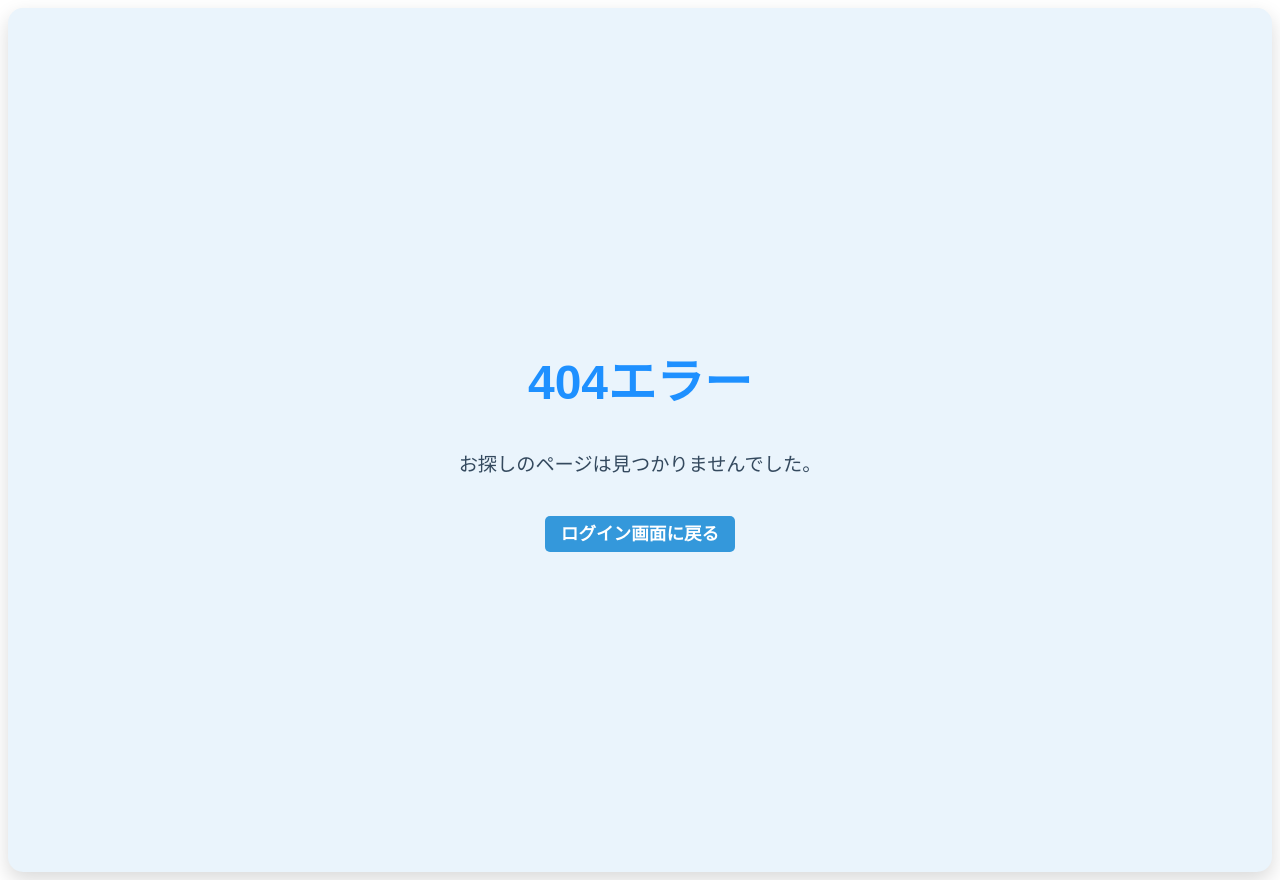
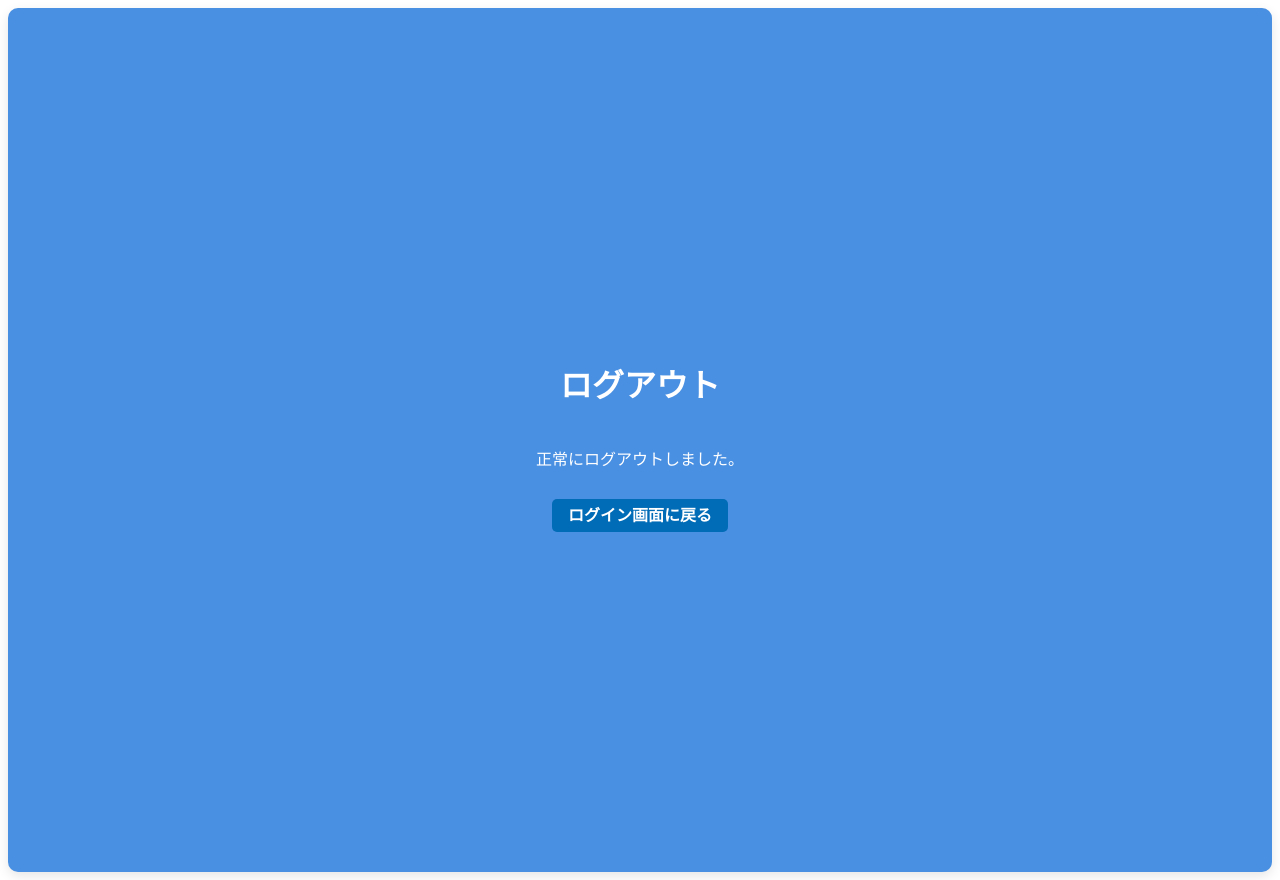
Before and after one commit to YudaiYaguchi/ShukatsuManagement, a Vue app: page /logout in a window 1280 px wide. Built offline with nearby package versions, Linux system fonts and the light colour scheme.

Commit message:
feat:ログイン機能のセキュリティー強化

```diff
--- a/index.html
+++ b/index.html
@@ -3,7 +3,7 @@
   <head>
     <meta charset="UTF-8">
     <meta name="viewport" content="width=device-width, initial-scale=1.0">
-    <link rel="icon" href="/public/apple-touch-icon-16x16.png" type="image/x-icon">
+    <link rel="icon" href="/public/icon.ico" type="image/x-icon">
 
     <!-- Apple Touch Icon（iPhone, iPad向け） -->
     <link rel="apple-touch-icon" href="/public/apple-touch-icon-180x180.png" sizes="180x180">
--- a/src/components/CompanyDetail.vue
+++ b/src/components/CompanyDetail.vue
@@ -1,6 +1,7 @@
 <script setup>
-import { ref, onMounted ,defineProps,provide} from 'vue';
+import { ref, onMounted ,defineProps,provide,watch} from 'vue';
 import { useRoute } from 'vue-router';
+import { useRouter } from 'vue-router';
 import { supabase } from '../supabase';
 import Menu from './Menu.vue'
 import InterviewInfo from './InterviewInfo.vue';
@@ -40,6 +41,11 @@ const clickInterviewFlag = ref(false);
 const rating = ref(0); // 初期評価
 let rate = ref(0);
 let allData ={};
+const loginStatus = ref(false);
+let getUserFlag = false;
+const router = useRouter();
+let timeoutId;
+
 
 
 const update = async (update_data) => {
@@ -110,11 +116,66 @@ const getCompanyInfo = async (id) => {
 
 };
 
+watch(() => loginStatus.value,(newValue) => {
+    console.log("watch triggered, loginStatus changed:", newValue);
+    console.log("getUserFlag:",getUserFlag);
+    if (newValue === false && getUserFlag ) {
+      // ログイン状態がfalseになったらログアウト画面に遷移
+      router.push({
+        name: 'Logout',
+      });
+    }
+  },
+  { immediate: true } // 初期化時に一度実行するためのオプション
+);
+
+const screenTransition = () =>{
+  router.push({
+         name: 'Logout',
+  });
+}
+
+const getUser = async () => {//ユーザーのログイン状況
+  let { data, error, status } = await supabase
+    .from('Users')
+    .select('*')
+    .eq('id',props.userId)
+
+  loginStatus.value = data[0].login;
+  console.log("loginStatus:",loginStatus.value);
+  console.log("data[0].login",data[0].login);
+  if (data[0].login === false) {
+    screenTransition();
+  }
+}
+
+const logoutUser = async () => {
+  const { data, error } = await supabase
+    .from('Users')
+    .update({ login: false })
+    .eq('id', props.userId);
+
+  screenTransition();
+};
+
+function resetTimeout() {
+    clearTimeout(timeoutId);
+    timeoutId = setTimeout(logoutUser, 3600000);
+}
+
+// 最初のタイムアウトをセット
+resetTimeout();
+
+// ユーザーの操作があった場合にタイムアウトをリセットする
+document.addEventListener('click', resetTimeout);
+document.addEventListener('keydown', resetTimeout);
+
 
 // コンポーネントがマウントされたときに企業情報を取得
 onMounted(() => {
   const id = route.params.id;
   getCompanyInfo(id);
+  getUser();
 });
 
 // フォームサブミット時にURLを更新する関数
--- a/src/components/Home.vue
+++ b/src/components/Home.vue
@@ -1,5 +1,6 @@
 <script setup>
-import { ref, onMounted, onUnmounted, provide,defineProps } from 'vue';
+import { ref, onMounted, onUnmounted, provide,defineProps,watch } from 'vue';
+import { defineComponent } from 'vue';
 import { useRouter } from 'vue-router';
 import { supabase } from '../supabase';
 import Search from './Search.vue';
@@ -14,11 +15,12 @@ const router = useRouter();
 const userId = props.userId;
 const userName = props.userName;
 const loginStatus = ref(false);
+let getUserFlag = false;
 provide('userId', userId);
 provide('userName', userName);
 
 
-
+let timeoutId;
 let id = 0;
 const companiesName = ref([]);
 provide("companiesName", companiesName);
@@ -32,6 +34,26 @@ provide("editFlag", editFlag);
 
 let editId = ref(-1);
 provide("editId", editId);
+
+watch(() => loginStatus.value,(newValue) => {
+    console.log("watch triggered, loginStatus changed:", newValue);
+    console.log("getUserFlag:",getUserFlag);
+    if (newValue === false && getUserFlag ) {
+      // ログイン状態がfalseになったらログアウト画面に遷移
+      router.push({
+        name: 'Logout',
+      });
+    }
+  },
+  { immediate: true } // 初期化時に一度実行するためのオプション
+);
+
+const screenTransition = () =>{
+  router.push({
+         name: 'Logout',
+  });
+}
+
 
 const getCompanyName = async () => {
   let { data, error, status } = await supabase.from('CompaniesName').select('*').eq('userId', props.userId);
@@ -53,6 +75,9 @@ const getUser = async () =>{
   console.log("data[0].login",data[0].login);
   if (data[0].login) {
     getCompanyName();  // userが存在し、loginがtrueなら実行
+    getUserFlag = true;
+  }else{
+    screenTransition();
   }
 }
 
@@ -68,6 +93,7 @@ onMounted(async () => {
 // ページがリロードされたときにログアウトにする
 window.addEventListener('beforeunload', (event) => {
   logoutUser();
+  loginStatus.value = false
 });
 
 const logoutUser = async () => {
@@ -75,7 +101,22 @@ const logoutUser = async () => {
     .from('Users')
     .update({ login: false })
     .eq('id', props.userId);
+
+    screenTransition();
 };
+
+
+function resetTimeout() {
+    clearTimeout(timeoutId);
+    timeoutId = setTimeout(logoutUser, 3600000);
+}
+
+// 最初のタイムアウトをセット
+resetTimeout();
+
+// ユーザーの操作があった場合にタイムアウトをリセットする
+document.addEventListener('click', resetTimeout);
+document.addEventListener('keydown', resetTimeout);
 
 
 // 子コンポーネントからのデータを受け取ってcompaniesNameを更新
@@ -205,15 +246,6 @@ const getEditFlag = (id) => {
       </ul>
     </div>
   </div>
-</div>
-<div v-else-if="!loginStatus" class="logout-container">
-  <h1>ログアウト</h1>
-  <p>正常にログアウトしました。</p>
-  <p>
-    <span>
-      <a href="/" class="back-link">ログイン画面に戻る</a>
-    </span>
-  </p>
 </div>
 <div v-else>
   <p>Loading</p>
--- a/src/components/Login.vue
+++ b/src/components/Login.vue
@@ -65,7 +65,7 @@ const  doLogin = async () => {
         //  alert("ログイン\nUsername：" + userName.value + "\nPassword："+ userPassword.value);
          existingUserFlag.value = true;
          userId.value = Number(users.value[i].id);
-      updateUser();
+         updateUser();
 
          router.push({
           name: 'Home',
--- /dev/null
+++ b/src/components/Logout.vue
@@ -0,0 +1,56 @@
+<script setup>
+// 特に追加のスクリプトは不要です
+</script>
+
+<template>
+  <div class="logout-container">
+    <h1>ログアウト</h1>
+    <p>正常にログアウトしました。</p>
+    <p>
+      <span>
+        <a href="/" class="back-link">ログイン画面に戻る</a>
+      </span>
+    </p>
+  </div>
+</template>
+
+<style>
+.logout-container {
+  display: flex;
+  flex-direction: column;
+  justify-content: center;
+  align-items: center;
+  height: 100vh;
+  background-color: #fff; /* 白い背景色 */
+  padding: 2rem;
+  border-radius: 10px;
+  box-shadow: 0 4px 12px rgba(0, 0, 0, 0.1);
+  background-color: #4A90E2; /* 青ベースの背景色 */
+}
+
+h1 {
+  font-size: 2rem;
+  color: white; /* 白い文字色 */
+  margin-bottom: 1.5rem;
+}
+
+p {
+  color: white; /* 白い文字色 */
+  font-size: 1rem;
+  margin-bottom: 1rem;
+}
+
+a.back-link {
+  color: #ffffff; /* 白いリンク色 */
+  font-weight: bold;
+  text-decoration: none;
+  padding: 0.5rem 1rem;
+  border-radius: 5px;
+  background-color: #006bb6; /* 濃い青のボタン */
+  transition: background-color 0.3s ease;
+}
+
+a.back-link:hover {
+  background-color: #005494; /* ホバー時に少し暗く */
+}
+</style>
--- a/src/router/index.js
+++ b/src/router/index.js
@@ -5,7 +5,7 @@ import CompanyDetail from '../components/CompanyDetail.vue';
 import InterviewInfo from '../components/InterviewInfo.vue';
 import Login from '../components/Login.vue';
 import NotFoundComponent from '../components/NotFoundComponent.vue'
-
+import Logout from '../components/Logout.vue';
 const routes = [
   {
     path: '/:userName/:userId/',
@@ -38,6 +38,12 @@ const routes = [
     props: true
   },
   {
+    path: '/logout',
+    name: 'Logout' ,
+    component: Logout,
+    props: true
+  },
+  {
     path: '/:pathMatch(.*)*',
     name: 'notFound',
     component: NotFoundComponent
```
